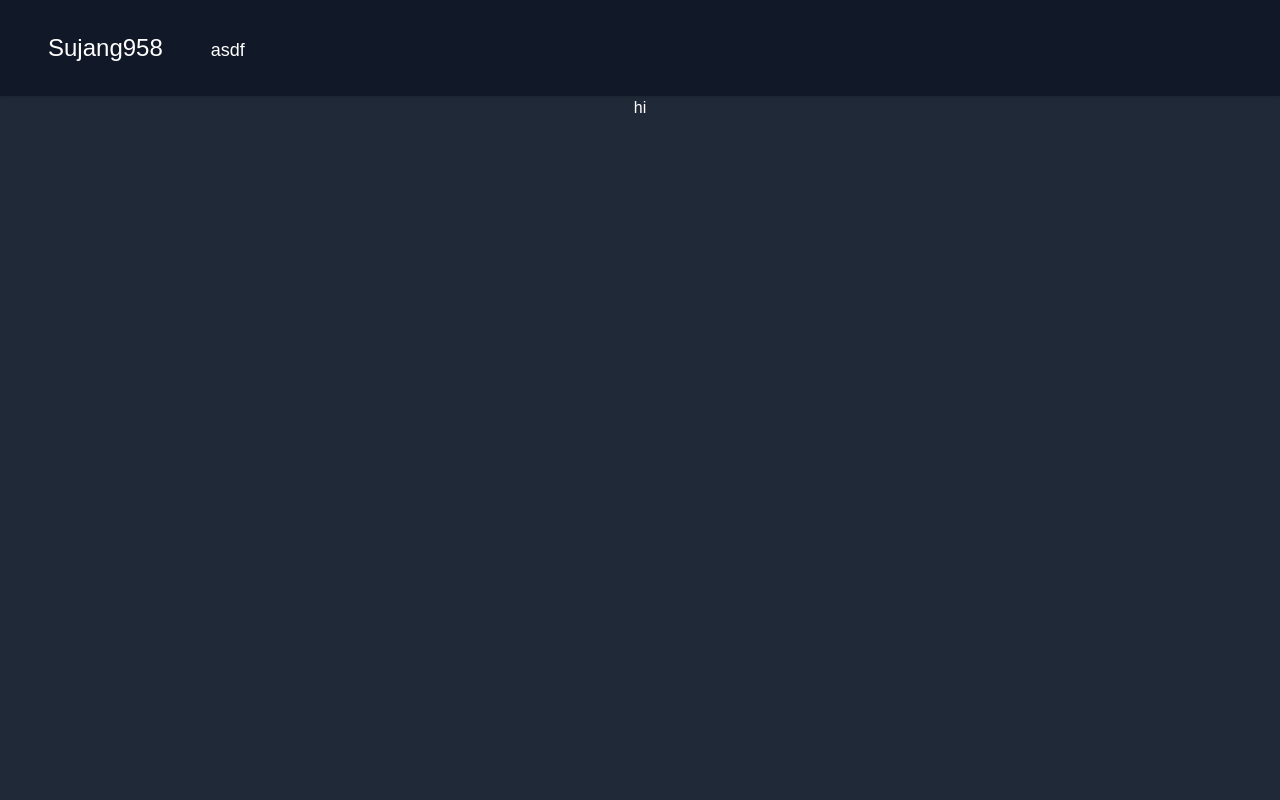
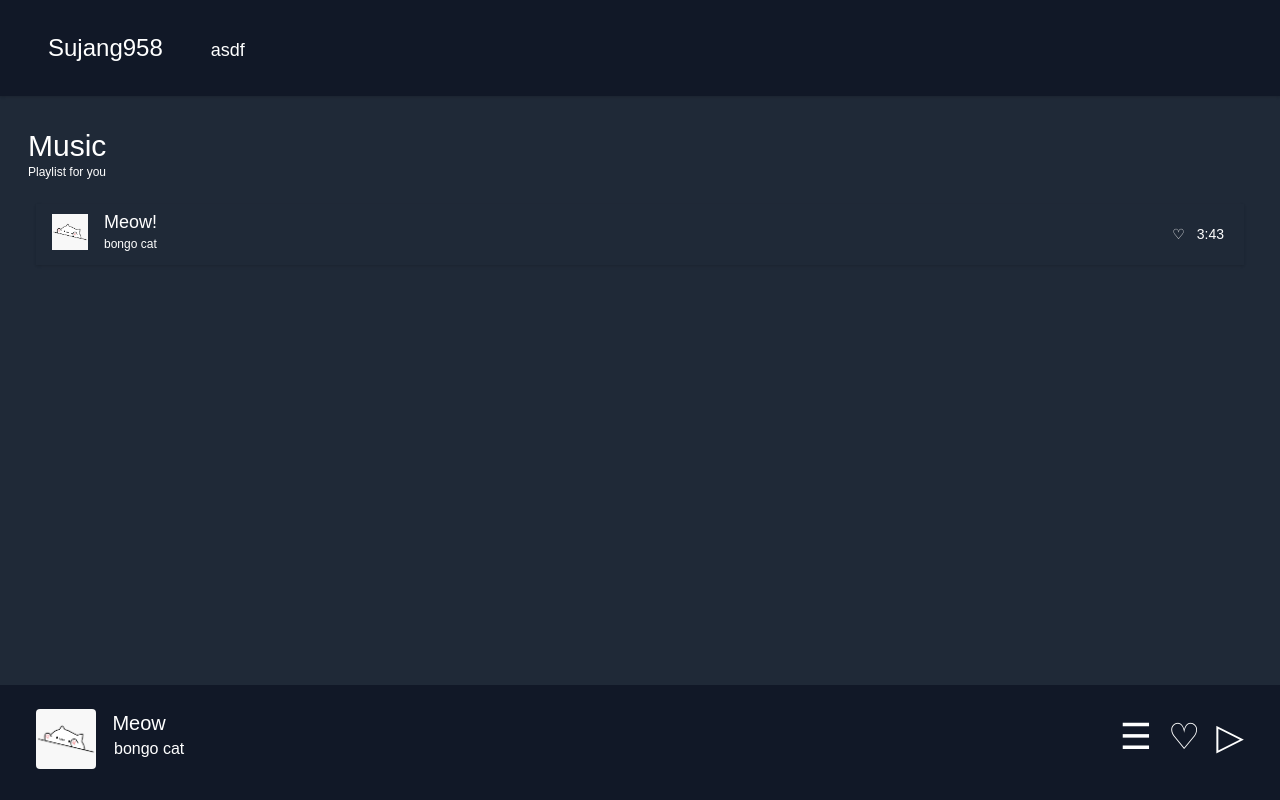
Before and after one commit to sujang958/sujang.xyz, a Next.js app: page /music in a window 1280 px wide. Shown: the top 800 px of the page. Built offline with nearby package versions, Linux system fonts and the light colour scheme.

Commit message:
feat: added music page

```diff
--- a/components/footer.tsx
+++ b/components/footer.tsx
@@ -2,9 +2,9 @@ import { FC } from "react";
 
 const Footer: FC = () => {
     return (
-        <div className="px-8 pb-4 pt-8">
-            <hr />
-
+        <div className="px-8 pb-6">
+            <hr className="my-1" />
+            <p className="font-sans text-xs">built with Next.js</p>
         </div>
     )
 }
--- a/next.config.js
+++ b/next.config.js
@@ -1,6 +1,6 @@
 module.exports = {
   reactStrictMode: true,
   images: {
-    domains: ['img.shields.io']
+    domains: ['img.shields.io', 'img.icons8.com']
   }
 }
--- a/pages/music/index.tsx
+++ b/pages/music/index.tsx
@@ -1,7 +1,85 @@
 import { NextPage } from "next";
+import Image from "next/image"
 
 const MusicPage: NextPage = () => {
-    return <h1>hi</h1>
+    return (
+        <>
+            <div className="mt-8 text-left mx-7">
+                <p className="text-3xl">Music</p>
+                <p className="text-xs"><a href="https://icons8.com/icon/LVtMPps1ASuP/play">
+                    Playlist for you
+                </a></p>
+                <div className="p-2 mt-4 flex flex-col gap-2">
+                    <div className="flex-1 p-1 px-4 py-1 pb-2 shadow">
+                        <div className="flex flex-row">
+                            <div className="mt-1.5">
+                                <Image
+                                    src="/img/bongcat.jpg"
+                                    layout="fixed"
+                                    width={36}
+                                    height={36}
+                                    alt="album"
+                                />
+                            </div>
+                            <div className="ml-4">
+                                <div>
+                                    <p className="text-lg">Meow!</p>
+                                </div>
+                                <div>
+                                    <p className="text-xs">bongo cat</p>
+                                </div>
+                            </div>
+                            <div className="flex flex-row ml-auto mt-4 gap-3">
+                                <div>
+                                    <p className="text-sm">♡</p>
+                                </div>
+                                <div className="mr-1">
+                                    <p className="text-sm">3:43</p>
+                                </div>
+                            </div>
+                        </div>
+                    </div>
+                </div>
+            </div>
+            <div className="player fixed inset-x-0 bottom-0 px-7 md:px-9 py-4 md:py-6 bg-gray-900">
+                <div className="flex w-full">
+                    <div className="">
+                        <Image
+                            src="/img/bongcat.jpg"
+                            layout="fixed"
+                            width={60}
+                            height={60}
+                            alt="album"
+                            className="rounded"
+                        />
+                    </div>
+                    <div className="md:mx-1">
+                        <div className="mr-1.5">
+                            <p className="text-xl">Meow</p>
+                        </div>
+                        <div className="ml-3.5">
+                            <p className="text-base">
+                                bongo cat
+                            </p>
+                        </div>
+                    </div>
+                    <div className="ml-auto">
+                        <div className="flex flex-row gap-4 mt-3 md:mt-2">
+                            <div>
+                                <p className="text-2xl md:text-4xl">☰</p>
+                            </div>
+                            <div>
+                                <p className="text-2xl md:text-4xl">♡</p>
+                            </div>
+                            <div className="">
+                                <p className="text-2xl md:text-4xl">▷</p>
+                            </div>
+                        </div>
+                    </div>
+                </div>
+            </div>
+        </>
+    )
 }
 
 export default MusicPage
```
